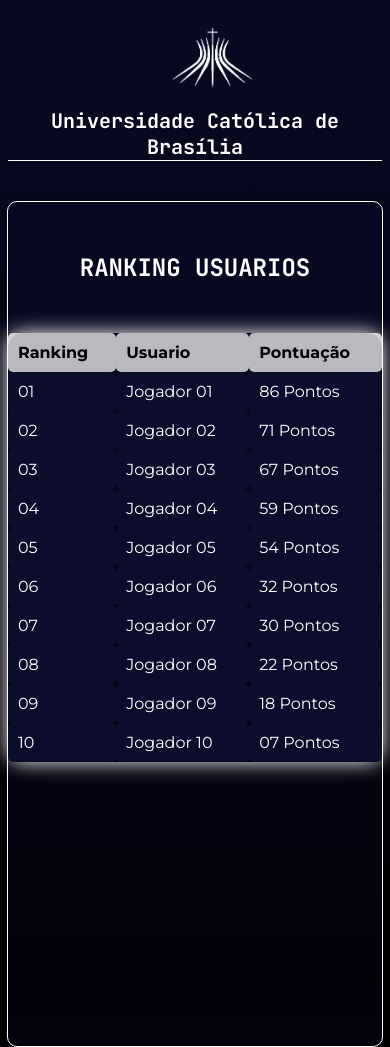
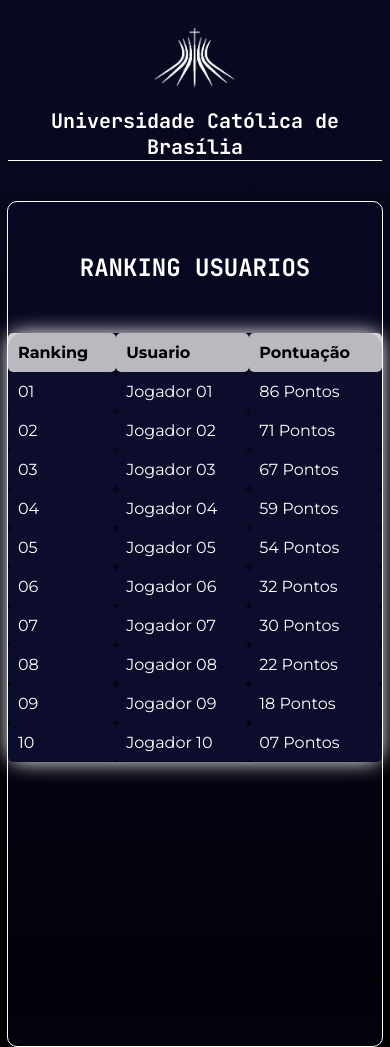
Before and after one commit to brunogbarbosa/design-de-interacao, a plain HTML site: page ranks.html in a window 390 px wide. Shown: the top 1047 px of the page. Drawn offline with Linux system fonts and the light colour scheme; a script that the page names is missing.

Commit message:
arrumando erros

```diff
--- a/assets/resposivel.css
+++ b/assets/resposivel.css
@@ -17,6 +17,8 @@
 }
 
 @media screen and (max-width: 800px) {
+
+
 
     header {
         display: flex;
@@ -77,7 +79,11 @@
     }
 }
 
-@media screen and (max-width: 500px) {
+@media screen and (max-width: 550px) {
+
+    img {
+        margin-left: 50px;
+    }
 
     header {
         display: flex;
@@ -116,11 +122,6 @@
         height: auto;
     }
 
-    img {
-        display: flex;
-        justify-content: center;
-        margin: auto;
-    }
 }
 
 @media screen and (max-width: 450px) {
--- a/assets/stylerank.css
+++ b/assets/stylerank.css
@@ -52,10 +52,7 @@
 
 
 .logo img {
-    padding-left: 35px;
     width: 130px;
-    height: auto;
-    height: auto;
 }
 
 table {
```
